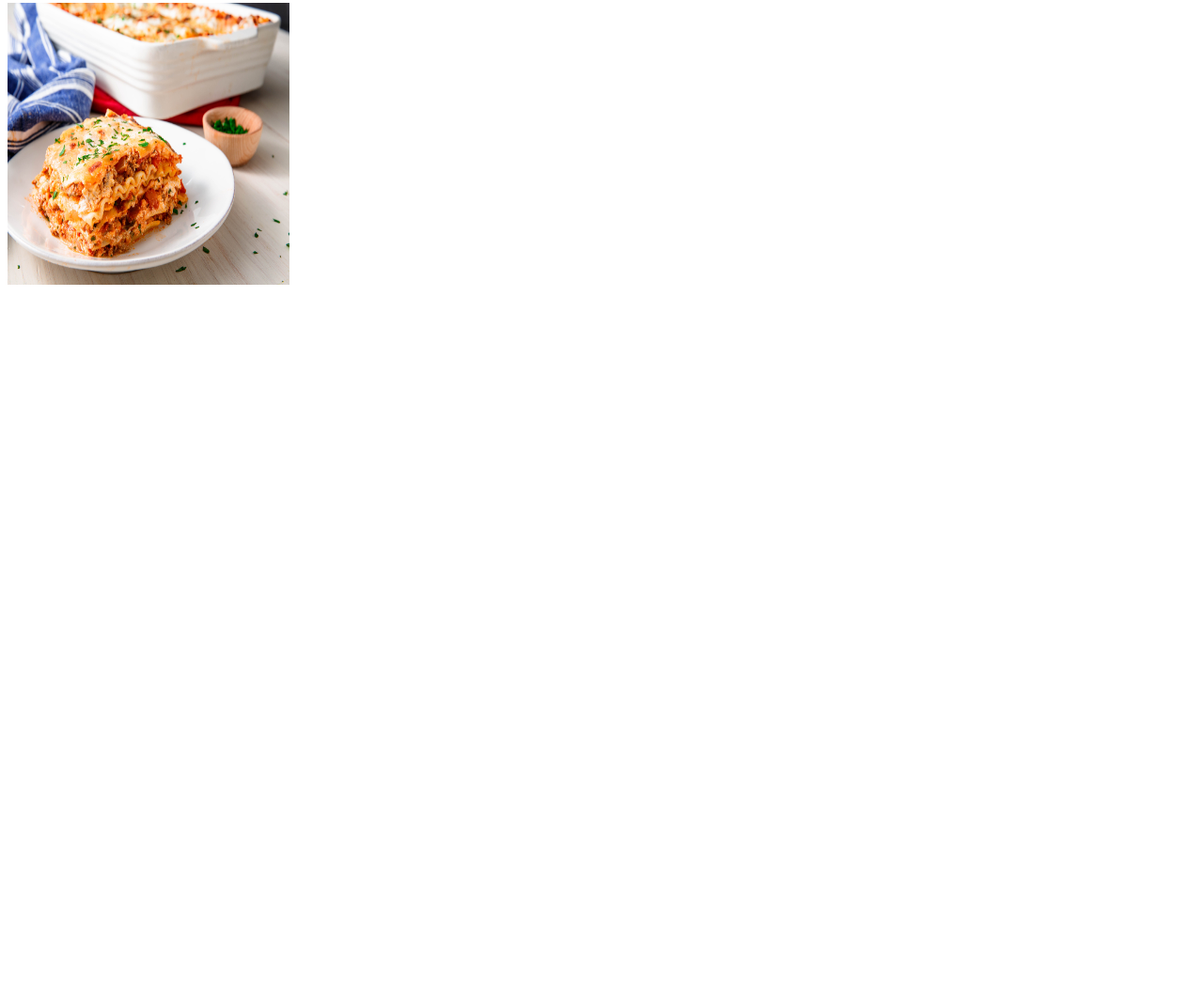
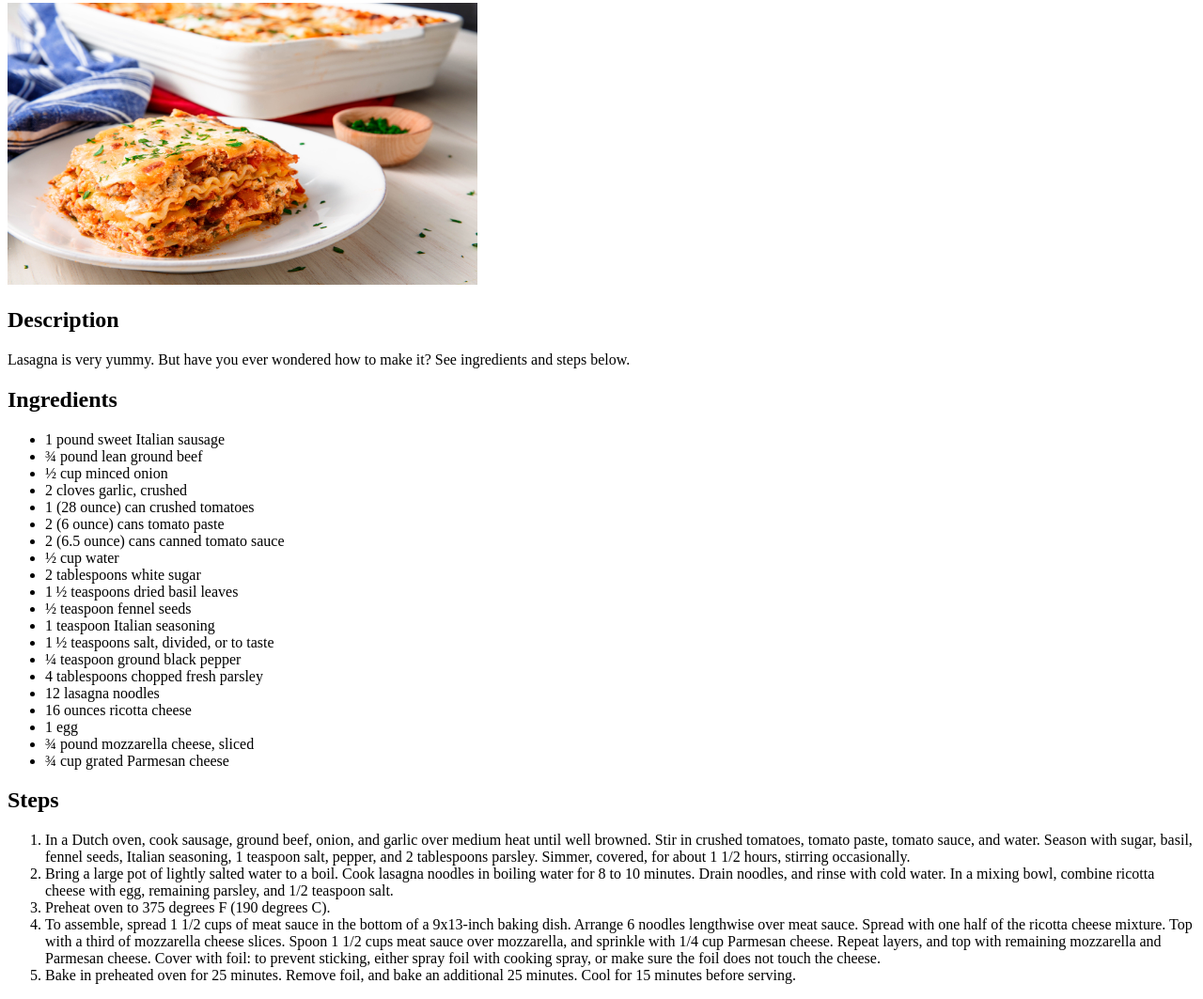
Before and after one commit to kingfeekra/odin-recipes, a plain HTML site: page recipes/lasagna.html in a window 1280 px wide. Shown: the part 77-1140 px from the top of the page at 94% size. Before the commit the page ends 800 px from the top, so only its background shows below. Drawn offline with Linux system fonts and the light colour scheme.

Commit message:
Lasagna Recipe Completed
Add description, ingredients, and steps of lasagna recipe

```diff
--- a/recipes/lasagna.html
+++ b/recipes/lasagna.html
@@ -6,6 +6,61 @@
 </head>
 <body>
     <h1>Lasagna Recipe</h1>
-    <img src="../images/lasagna.jpeg" width="300" height="300">
+    <img src="../images/lasagna.jpeg" width="500" height="300">
+    <h2>Description</h2>
+    <p>Lasagna is very yummy. But have you ever wondered how
+        to make it? See ingredients and steps below.</p>
+    <h2>Ingredients</h2>
+    <ul>
+        <li>1 pound sweet Italian sausage</li>
+        <li>¾ pound lean ground beef</li>
+        <li>½ cup minced onion</li>
+        <li>2 cloves garlic, crushed</li>
+        <li>1 (28 ounce) can crushed tomatoes</li>
+        <li>2 (6 ounce) cans tomato paste</li>
+        <li>2 (6.5 ounce) cans canned tomato sauce</li>
+        <li>½ cup water</li>
+        <li>2 tablespoons white sugar</li>
+        <li>1 ½ teaspoons dried basil leaves</li>
+        <li>½ teaspoon fennel seeds</li>
+        <li>1 teaspoon Italian seasoning</li>
+        <li>1 ½ teaspoons salt, divided, or to taste</li>
+        <li>¼ teaspoon ground black pepper</li>
+        <li>4 tablespoons chopped fresh parsley</li>
+        <li>12 lasagna noodles</li>
+        <li>16 ounces ricotta cheese</li>
+        <li>1 egg</li>
+        <li>¾ pound mozzarella cheese, sliced</li>
+        <li>¾ cup grated Parmesan cheese</li>
+    </ul>
+    <h2>Steps</h2>
+    <ol>
+        <li>In a Dutch oven, cook sausage, ground beef, onion,
+            and garlic over medium heat until well browned.
+            Stir in crushed tomatoes, tomato paste, tomato sauce,
+            and water. Season with sugar, basil, fennel seeds,
+            Italian seasoning, 1 teaspoon salt, pepper, and 2
+            tablespoons parsley. Simmer, covered, for about 1
+            1/2 hours, stirring occasionally.</li>
+        <li>Bring a large pot of lightly salted water to a boil.
+            Cook lasagna noodles in boiling water for 8 to 10
+            minutes. Drain noodles, and rinse with cold water.
+            In a mixing bowl, combine ricotta cheese with egg,
+            remaining parsley, and 1/2 teaspoon salt.</li>
+        <li>Preheat oven to 375 degrees F (190 degrees C).</li>
+        <li>To assemble, spread 1 1/2 cups of meat sauce in the
+            bottom of a 9x13-inch baking dish. Arrange 6 noodles
+            lengthwise over meat sauce. Spread with one half of
+            the ricotta cheese mixture. Top with a third of
+            mozzarella cheese slices. Spoon 1 1/2 cups meat sauce
+            over mozzarella, and sprinkle with 1/4 cup Parmesan
+            cheese. Repeat layers, and top with remaining
+            mozzarella and Parmesan cheese. Cover with foil: to
+            prevent sticking, either spray foil with cooking spray,
+            or make sure the foil does not touch the cheese.</li>
+        <li>Bake in preheated oven for 25 minutes. Remove foil,
+            and bake an additional 25 minutes. Cool for 15 minutes
+            before serving.</li>
+    </ol>
 </body>
 </html>
```
